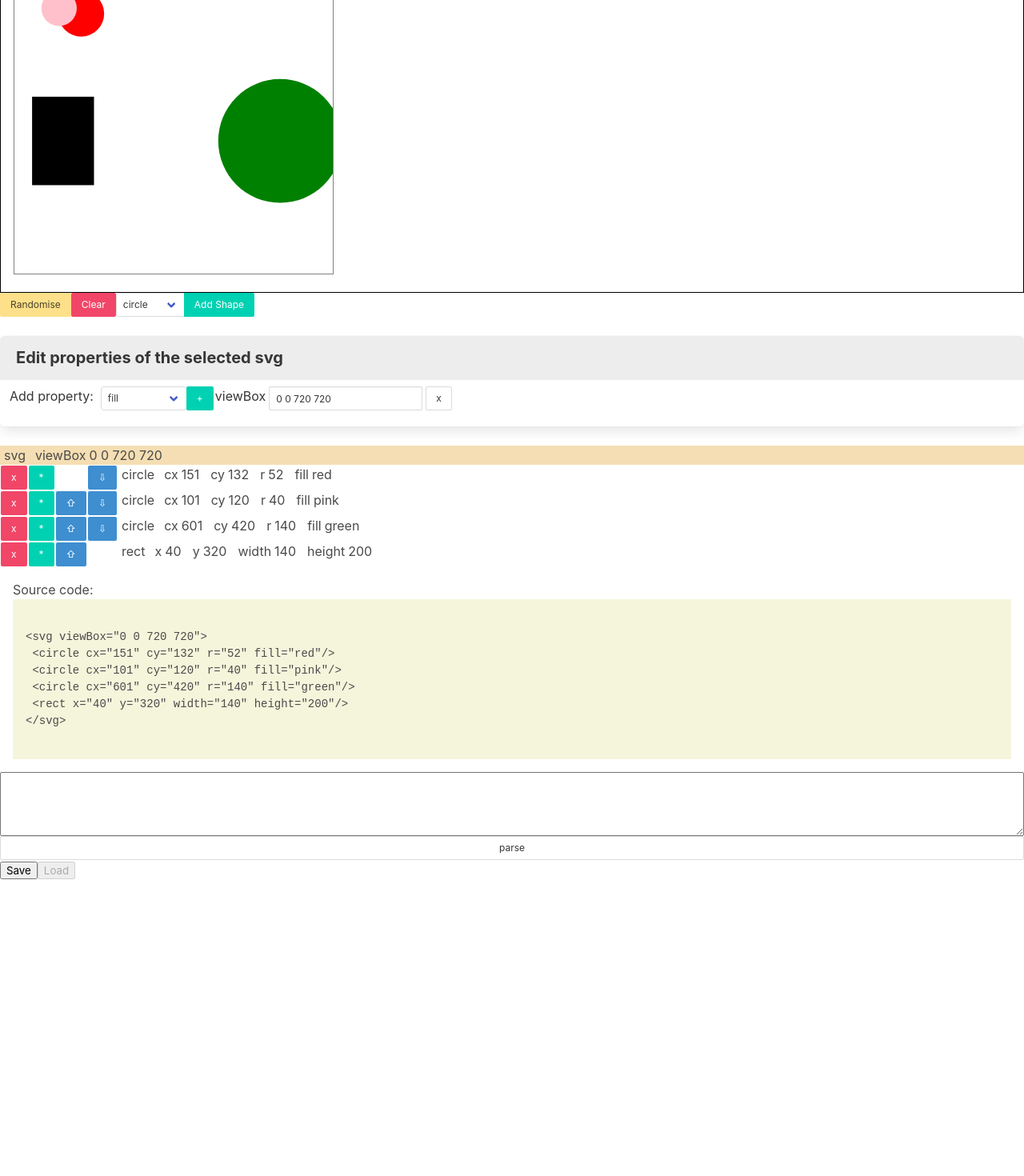
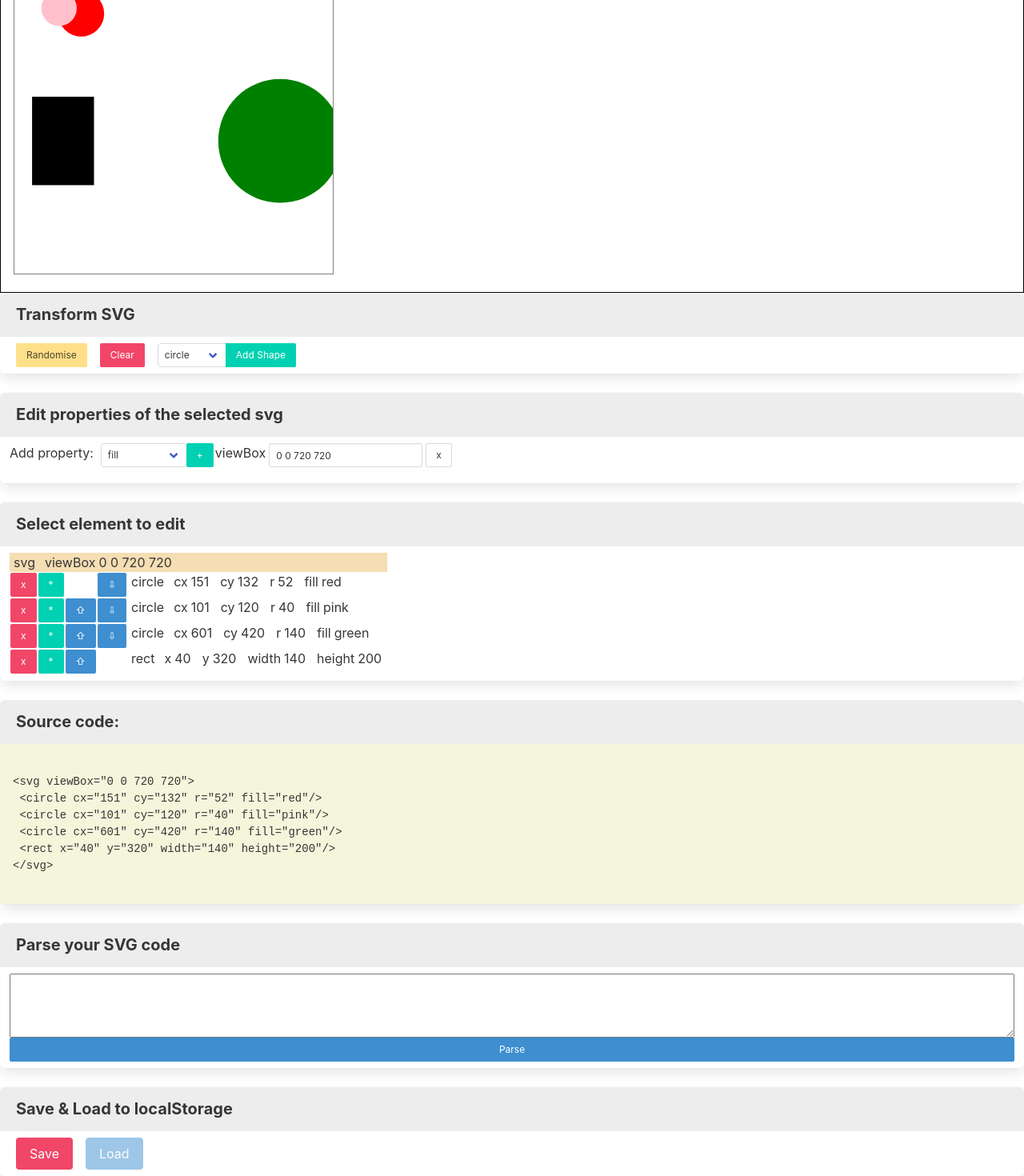
Before and after one commit to crianonim/svarog, a React (Create React App) app: page / in a window 1280 px wide. Shown: the part 197-1667 px from the top of the page at 80% size. Before the commit the page ends 1296 px from the top, so only its background shows below. Built offline with nearby package versions, Linux system fonts and the light colour scheme; a web font is replaced by a local one.

Commit message:
Create SaveLoadPanel and do more panel wrapping

```diff
--- a/src/AddShape.js
+++ b/src/AddShape.js
@@ -5,7 +5,7 @@ import { defaultValues } from "./lib/helper.js";
 const AddShape = props => {
   const [newShape, setNewShape] = useState("circle");
   return (
-    <span className="field has-addons">
+    <span className="field has-addons has-hmargin-med ">
       <span className="control">
         <span className="select is-small">
 
--- a/src/App.css
+++ b/src/App.css
@@ -22,6 +22,7 @@ h2 {
 .flex-column {
   display: flex;
   flex-direction: column;
+  width:100%
 }
 .flex-grow {
   flex-grow: 1;
@@ -41,3 +42,14 @@ h2 {
 .title-letters {
   color: red;
 }
+.has-hmargin-1 {
+  margin-left: 1px;
+  margin-right: 1px;
+}
+.has-hmargin-med {
+  margin-left: 0.5rem;
+  margin-right: 0.5rem;
+}
+.move-up-down-buttons {
+  display: flex;
+}
--- a/src/App.js
+++ b/src/App.js
@@ -11,6 +11,7 @@ import Messages from './Messages.js';
 import CurrentShapePanel from './CurrentShapePanel.js';
 import ShapesList from "./ShapesList.js";
 import SvgProperties from "./SvgProperties.js";
+import SaveLoadPanel from "./SaveLoadPanel.js";
 
 const App = () => {
   useEffect(() => {
@@ -47,21 +48,24 @@ const App = () => {
       <SvgView shapes={shapes} attrs={svgAttrs} setSelectedShape={(shape)=>{setSelectedShape(shape);setSvgPropertiesSelected(false)}} />
 
 
+    <div className="panel">
+     <div className="panel-heading">Transform SVG</div>
 
-    <div className="block">
+        <div className="panel-block">
           <div className="flex-row">
-       <button className="button is-small is-warning" onClick={()=>{
+          <button className="button is-small is-warning has-hmargin-med" onClick={()=>{
             const cSvg=createRandomSVG();
             setShapes(cSvg.shapes);
             setSvgAttrs(cSvg.attributes);
             setMessage("Random svg created.")
           }}>Randomise</button>
-       <button className="button is-small is-danger" onClick={()=>setShapes([])}>Clear</button>
+          <button className="button is-small is-danger has-hmargin-med" onClick={()=>setShapes([])}>Clear</button>
           <AddShape addShape={(shape)=>{
           setShapes([...shapes,{shape,attributes:defaultValues[shape],id:Date.now()}])
         }} />
         </div>
 
+    </div>
 
       </div>
 
@@ -72,12 +76,19 @@ const App = () => {
       <CurrentShapePanel shape={ {shape:'svg',attributes:svgAttrs} } changed={(svg)=>{setSvgAttrs(svg.attributes)}}/>
       }
 
+      <div className="panel">
+       <div className="panel-heading">Select element to edit</div>
+       <div className="panel-block">
+        <div>
          <span onClick={()=>{setSelectedShape(null);setSvgPropertiesSelected(true)}}>
           <SvgProperties isSelected={svgPropertiesSelected} attrs={svgAttrs} changed={attr => {
           setSvgAttrs(attr);
           }}/>
          </span>
          <ShapesList shapes={shapes} setSelectedShape={(shape)=>{setSelectedShape(shape);setSvgPropertiesSelected(false)}} selectedShape={selectedShape} setShapes={setShapes} moveShape={moveShape}/>
+        </div>
+       </div>
+      </div>
       <div className="flex-column flex-grow bordered margined right-panel">
 
        {/* {selectedShape?<div className="move-shape" onClick={()=>{
@@ -89,22 +100,7 @@ const App = () => {
 
       <CodePanel shapes={shapes} svgAttrs={svgAttrs} />
       <InputTextArea msg={setMessage} change={setShapes} />
-      <div>
-        <button onClick={ ()=>{
-          localStorage.setItem("save",JSON.stringify({attributes:svgAttrs,shapes}));
-          setSaved(true);
-          setMessage("SVG shape saved.");
-         }
-        }>Save</button>
-        <button onClick={()=>{
-          const obj=JSON.parse(localStorage.getItem("save"));
-          if (obj){
-            setShapes(obj.shapes);
-            setSvgAttrs(obj.attributes);
-            setMessage("SVG shape loaded.")
-          }
-        }} disabled={!saved} >Load</button>
-      </div>
+      <SaveLoadPanel saved={saved} setSaved={setSaved} setMessage={setMessage} setShapes={setShapes} setSvgAttrs={setSvgAttrs} shapes={shapes} svgAttrs={svgAttrs}/>
      </div>
     </div>
 
--- a/src/CodePanel.js
+++ b/src/CodePanel.js
@@ -19,9 +19,9 @@ ${props.shapes
   `;
 
   return (
-    <div className="code-panel">
-      <h3 className="header">Source code:</h3>
-      <pre className="code-content">
+    <div className="panel">
+      <div className="panel-heading">Source code:</div>
+      <pre className="panel-block code-content">
         {svg}
       </pre>
     </div>
--- a/src/InputTextArea.js
+++ b/src/InputTextArea.js
@@ -3,9 +3,12 @@ import './InputTextArea.css';
 
 const InputTextArea = (props) => {
     return (
+      <div className="panel">
+        <div className="panel-heading">Parse your SVG code</div>
+         <div className="panel-block">
         <div className="flex-column  margined">
          <textarea className="parse-input-ta"></textarea>
-         <button className="button is-small" onClick={()=>{
+         <button className="button is-small is-info" onClick={()=>{
          let id=1;
          const fakeDOM=document.createElement('div');
          fakeDOM.innerHTML=document.querySelector('textarea').value;
@@ -20,9 +23,11 @@ const InputTextArea = (props) => {
             props.msg("E#Badly formed SVG.")
           }
       }
-      }>parse</button>
+      }>Parse</button>
+        </div>
+        </div>
 
-        </div>
+      </div>
     )
 }
 
--- /dev/null
+++ b/src/SaveLoadPanel.js
@@ -0,0 +1,24 @@
+import React from 'react';
+
+const SaveLoadPanel=({setSaved,setMessage,setShapes,setSvgAttrs,saved,shapes,svgAttrs})=>(
+    <div className="panel">
+        <div className="panel-heading">Save & Load to localStorage</div>
+        <div className="panel-block">
+
+            <button className="button is-danger has-hmargin-med" onClick={ ()=>{
+                localStorage.setItem("save",JSON.stringify({attributes:svgAttrs,shapes}));
+                setSaved(true);
+                setMessage("SVG shape saved.");
+            }}>Save</button>
+            <button className="button is-info has-hmargin-med" onClick={()=>{
+                const obj=JSON.parse(localStorage.getItem("save"));
+                if (obj){
+                    setShapes(obj.shapes);
+                    setSvgAttrs(obj.attributes);
+                    setMessage("SVG shape loaded.")
+                }
+            }} disabled={!saved} >Load</button>
+        </div>
+</div>)
+
+export default SaveLoadPanel
```
Lines whose indentation alone changed are shown as unchanged.
